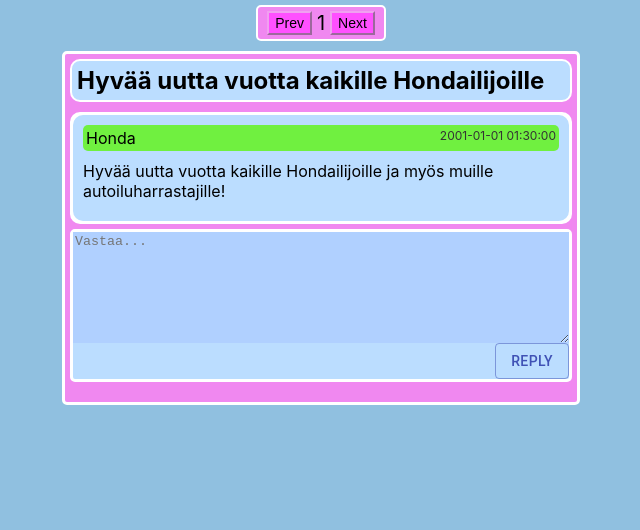
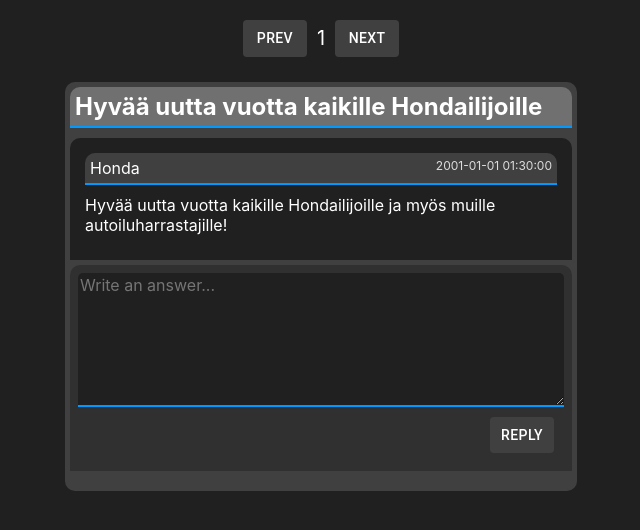
Before and after one commit to JokkeT/emodim-front, a React (Create React App) app in the folder front/message-analyzer/: page / in a window 1280 px wide. Shown: the top 530 px of the page, without its empty margins (319-959 px from the left). Built offline with nearby package versions, Linux system fonts and the light colour scheme.

Commit message:
Darker and more refined styling for Message Analyzer

```diff
--- a/front/message-analyzer/src/components/analysisReport/analysisReport.css
+++ b/front/message-analyzer/src/components/analysisReport/analysisReport.css
@@ -5,7 +5,7 @@
     animation-timing-function: linear;
     color: black;
     font-size: 25px;
-    margin: 20px 15vw;
+    margin: 40px 15vw;
 }
 
 @keyframes rotation {
@@ -21,3 +21,38 @@
         transform: rotate(360deg);
     }
 }
+
+.analysis-report button {
+    margin: 10px;
+    background-color: #404040;
+    color: white;
+    border: 0;
+}
+
+.MuiPaper-root.MuiDialog-paper {
+    min-width: min-content;
+    color: aqua;
+    background-color: #202020;
+}
+
+.MuiDialogTitle-root {
+    background-color: 202020;
+    color: white;
+}
+
+.MuiDialogContent-root {
+    display: flex;
+    background-color: #404040;
+    color: white;
+    justify-content: center;
+    /* min-width: fit-content; */
+}
+
+.MuiDialogActions-root {
+    background-color: #202020;
+}
+
+.MuiDialogActions-root button{
+    background-color: #404040;
+    color: white;
+}
--- a/front/message-analyzer/src/components/analysisReport/analysisReport.js
+++ b/front/message-analyzer/src/components/analysisReport/analysisReport.js
@@ -73,12 +73,12 @@
 
     return (
         <div className="analysis-report">
-            <Button variant="outlined" color="primary" onClick={handleReplyClick}>
+            <Button onClick={handleReplyClick}>
                 Reply
             </Button>
             <Dialog onClose={handleClose} open={open}>
                 <DialogTitle onClose={handleClose}>
-                    Modal title
+                    Response Analysis
                 </DialogTitle>
                 <DialogContent dividers>
                     {
--- a/front/message-analyzer/src/components/layout/layout.css
+++ b/front/message-analyzer/src/components/layout/layout.css
@@ -1,5 +1,5 @@
 .layout {
-    background-color: #90c0e0;
+    background-color: #202020;
     width: 100%;
     height: 100%;
     min-height: 100vh;
--- a/front/message-analyzer/src/components/message/message.css
+++ b/front/message-analyzer/src/components/message/message.css
@@ -1,9 +1,8 @@
 .message-box {
     margin: 3px 0px 10px 20px;
     padding: 10px;
-    background-color: #bdf;
-    border: 3px white solid;
-    border-radius: 10px;
+    background-color: #202020;
+    border-radius: 10px 10px 0 0;
     font-size: 16px;
 }
 
@@ -15,17 +14,20 @@
     display: flex;
     flex-flow: row;
     justify-content: space-between;
-    background-color: #70f040;
+    background-color: #404040;
     margin-bottom: 10px;
-    padding: 3px;
-    border-radius: 5px;
+    padding: 5px;
+    border-bottom: 2px #0099ff solid;
+    border-radius: 10px 10px 0 0;
 }
 
 .date {
     font-size: 12px;
-    color: #333;
+    color: #dddddd;
 }
 
 .response {
-    background-color: #add;
+    background-color: #303030;
+    border-left: solid 1px #0099ff;
+    border-bottom: solid 1px #0099ff;
 }
--- a/front/message-analyzer/src/components/messageArea/messageArea.css
+++ b/front/message-analyzer/src/components/messageArea/messageArea.css
@@ -1,9 +1,9 @@
 
 .thread-start {
     margin: 5px;
-    background-color: #fff;
-    border: 3px white solid;
-    border-radius: 10px;
+    padding: 5px;
+    background-color: #202020;
+    border-radius: 10px 10px 0 0 ;
 }
 
 .thread-start .message-box {
--- a/front/message-analyzer/src/components/responseField/responseField.css
+++ b/front/message-analyzer/src/components/responseField/responseField.css
@@ -2,12 +2,11 @@
     display: flex;
     flex-flow: column;
     align-items: flex-end;
-    padding-left: 4px;
+    padding: 8px 8px 8px 12px;
     margin-left: 5px;
     margin-right: 5px;
-    background-color: #bdf;
-    border: 3px white solid;
-    border-radius: 5px;
+    background-color: #303030;
+    border-radius: 10px 10px 0 0;
 }
 
 .response-text-input {
@@ -15,14 +14,14 @@
     max-width: 100%;
     min-height: 8em;
     height: fit-content;
-    background-color: #b0d0ff;
+    background-color: #202020;
+    color:  white;
     border: 0;
-}
-
-.response-button {
-    background-color: #bdf;
-    margin: 5px;
-    border-color: #a8c8ff;
+    border-bottom: 2px #0099ff solid;
+    border-radius: 5px 5px 0 0;
+    font-family: inherit;
+    font-size: 16px;
+    resize: vertical;
 }
 
 textarea:focus {
--- a/front/message-analyzer/src/components/responseField/responseField.js
+++ b/front/message-analyzer/src/components/responseField/responseField.js
@@ -18,7 +18,7 @@
             <textarea
                 type="text"
                 className="response-text-input"
-                placeholder="Vastaa..."
+                placeholder="Write an answer..."
                 maxLength={500}
                 onChange={(event) => handleChange(event)}
                 value={messageText}
--- a/front/message-analyzer/src/components/thread/thread.css
+++ b/front/message-analyzer/src/components/thread/thread.css
@@ -1,9 +1,10 @@
 .thread {
     display: flex;
     flex-direction: column;
-    border: 3px white solid;
-    border-radius: 5px;
-    background-color: #f088f0;
+    border: 3px 0099ff solid;
+    border-radius: 10px;
+    color: white;
+    background-color: #404040;
     width: 40%;
     max-width: 70ch;
     margin: 10px;
@@ -12,9 +13,9 @@
 .title {
     margin: 5px;
     padding: 5px;
-    background-color: #bdf;
-    border: 2px white solid;
-    border-radius: 10px;
+    background-color: #707070;
+    border-bottom: 2px #0099ff solid;
+    border-radius: 10px 10px 0 0;
     font-size: 24px;
     font-weight: bold;
 }
--- a/front/message-analyzer/src/components/threadChanger/threadChanger.css
+++ b/front/message-analyzer/src/components/threadChanger/threadChanger.css
@@ -1,17 +1,16 @@
 .thread-changer {
     display: flex;
     justify-content: center;
-    margin: 5px 0 0 0;
-    padding: 4px;
+    align-items: center;
+    color: white;
+    margin-top: 10px;
+    margin-bottom: 5px;
     font-size: 20px;
-    background-color: #f088f0;
-    border-radius: 5px;
-    border: 2px white solid;
 }
 
-.thread-change-button {
-    margin: 0px 5px;
-    font-size: 14px;
-    background-color: #ff50ff;
-    border-color: #f0a0f0;
+.thread-changer button {
+    margin: 10px;
+    background-color: #404040;
+    color: white;
+    border: 0;
 }
--- a/front/message-analyzer/src/components/threadChanger/threadChanger.js
+++ b/front/message-analyzer/src/components/threadChanger/threadChanger.js
@@ -1,4 +1,5 @@
 import React from "react";
+import Button from '@material-ui/core/Button';
 import "./threadChanger.css";
 
 const ThreadChanger = (props) => {
@@ -17,19 +18,13 @@
 
     return (
         <div className="thread-changer">
-            <button
-                className="thread-change-button"
-                onClick={decreaseIndex}
-            >
+            <Button onClick={decreaseIndex} >
                 Prev
-            </button>
+            </Button>
             <div className="current-thread-label">{props.currentIndex + 1}</div>
-            <button
-                className="thread-change-button"
-                onClick={increaseIndex}
-            >
+            <Button onClick={increaseIndex} >
                 Next
-            </button>
+            </Button>
         </div>
     )
 }
```
